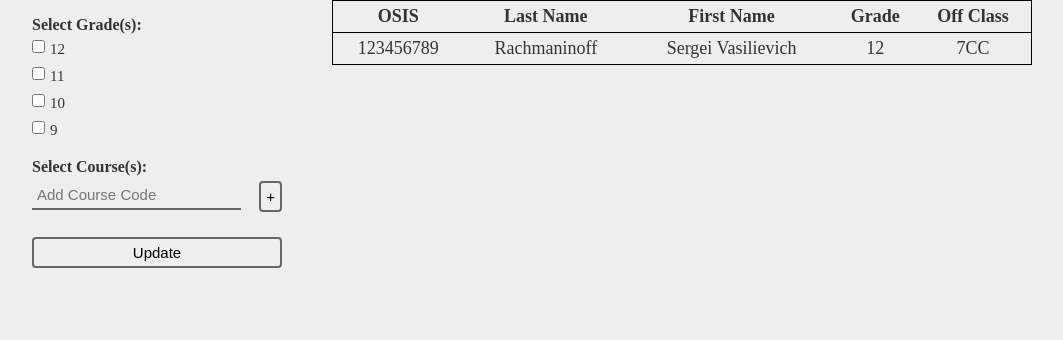
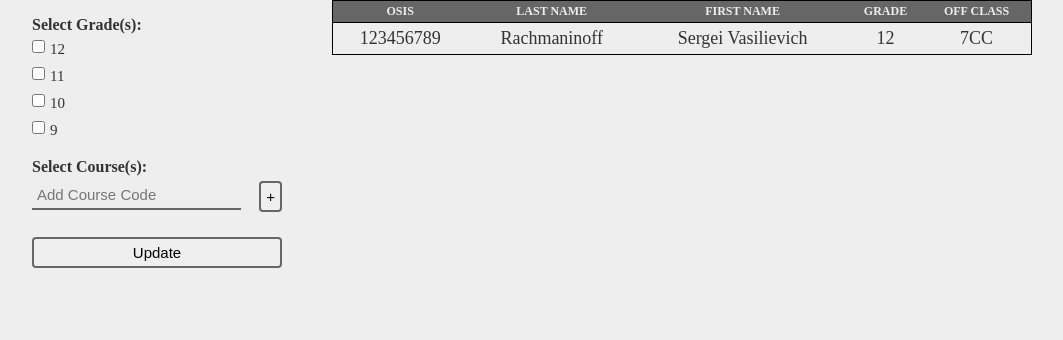
Before and after one commit to stuy-tetrabyte/graduation-req-tracker, a Flask app: page /class/1 in a window 1280 px wide. Shown: the part 140-480 px from the top of the page, without its empty margins (108-1171 px from the left). Run offline with Flask 2, Linux system fonts and the light colour scheme.

Commit message:
minor design fixes

```diff
--- a/static/class.css
+++ b/static/class.css
@@ -29,6 +29,13 @@
 	border-collapse: collapse;
 }
 
+#results th {
+	font-size: 12px;
+	text-transform: uppercase;
+	background-color: #666;
+	color: #EEE;
+}
+
 #results tr {
 	border: 1px solid black;
 	margin: 0px;
--- a/static/main.css
+++ b/static/main.css
@@ -81,7 +81,7 @@ button {
 
 button:hover {
 	background-color: #666;
-	color: white;
+	color: #EEE;
 }
 
 button.submit {
```
